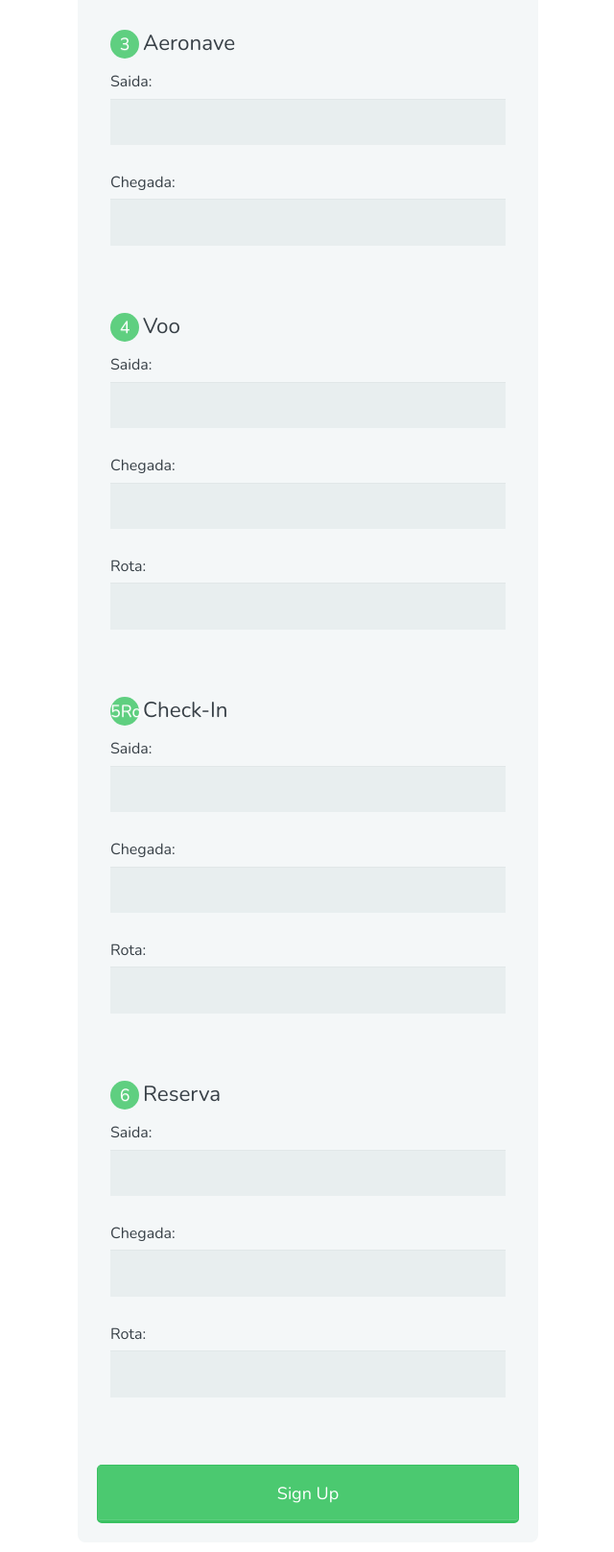
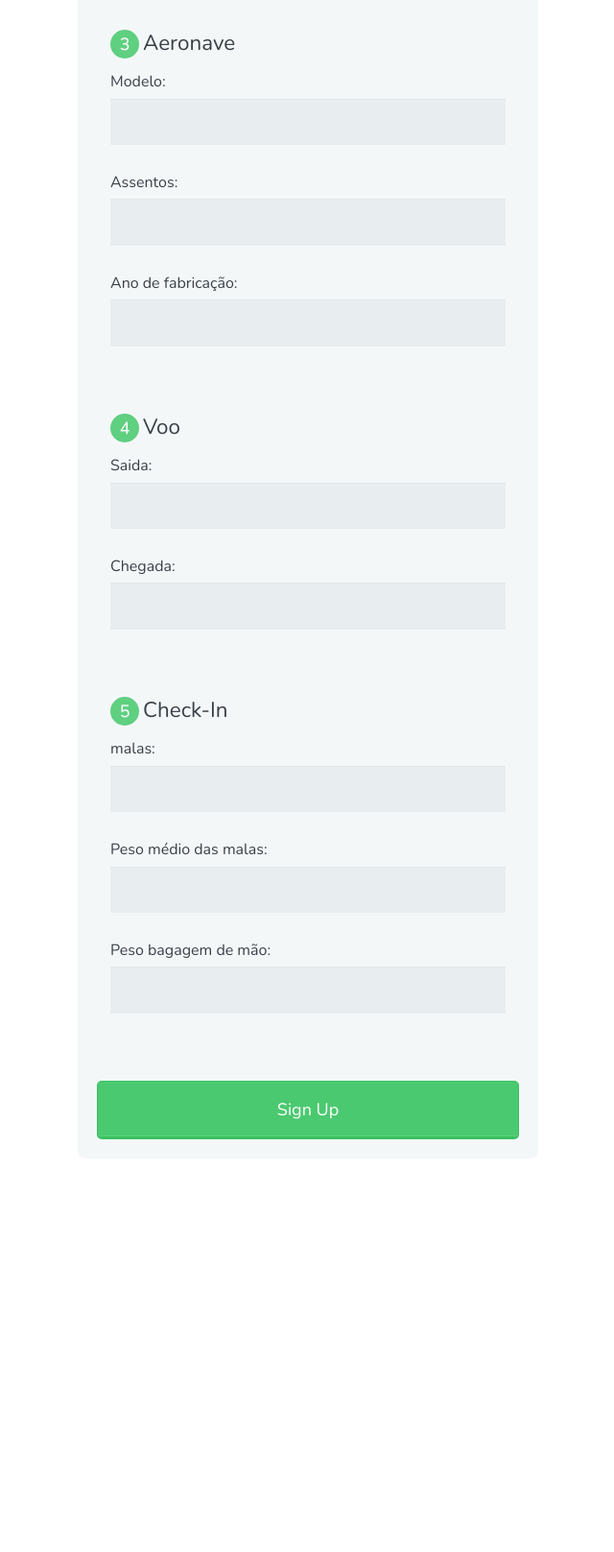
Before and after one commit to RianLandim/TDE-02-POO-PHP, a PHP site: page / in a window 1280 px wide. Shown: the part 856-2473 px from the top of the page at 96% size, without its empty margins (319-959 px from the left). After the commit the page ends 2043 px from the top, so only its background shows below. Run offline with PHP 8.4, Linux system fonts and the light colour scheme; data that the repository does not hold is empty; some libraries are stand-ins or nearby versions.

Commit message:
unified all classes in main archive

```diff
--- a/index.php
+++ b/index.php
@@ -30,6 +30,40 @@
 
     $tripulacaoDao = new TripulacaoDAO();
     $tripulacaoDao->create($tripulacao);
+  }
+
+  $modelo = $_POST['modelo'];
+  $assentos = $_POST['assentos'];
+  $ano_de_fabricacao = $_POST['ano_de_fabricacao'];
+
+  if($modelo) {
+    $aeronave = new Aeronave($modelo, $ano_de_fabricacao, intval($assentos), '');
+
+    $aeronaveDao = new AeronaveDAO();
+    $aeronaveDao->create($aeronave);
+  }
+
+  $saida = $_POST['saida'];
+  $chegada = $_POST['chegada'];
+
+  if($saida) {
+    $voo = new Voo($saida, $chegada, 1, 1, 1);
+
+    $vooDao =  new VooDAO();
+    $vooDao->create($voo);
+  }
+
+  $malas = $_POST['malas'];
+  $peso_das_malas = $_POST['peso_das_malas'];
+  $peso_bagagem_de_mao = $_POST['$peso_bagagem_de_mao'];
+
+
+
+  if($malas) {
+    $checkin = new Checkin(intval($malas),doubleval($peso_das_malas), doubleval($peso_bagagem_de_mao), 1);
+
+    $checkinDao = new CheckinDAO();
+    $checkinDao->create($checkin);
   }
 
 ?>
@@ -75,50 +109,38 @@
 
       <fieldset>
         <legend><span class="number">3</span>Aeronave</legend>
-        <label for="name">Saida:</label>
-        <input type="text" id="name" name="saida" />
+        <label for="name">Modelo:</label>
+        <input type="text" id="modelo" name="modelo" />
 
-        <label for="mail">Chegada:</label>
-        <input type="email" id="mail" name="chegada" />
+        <label for="assentos">Assentos:</label>
+        <input type="text" id="assentos" name="assentos" />
+
+        <label for="ano_de_fabricacao">Ano de fabricação:</label>
+        <input type="text" id="ano_de_fabricacao" name="ano_de_fabricacao" />
 
       </fieldset>
 
       <fieldset>
         <legend><span class="number">4</span>Voo</legend>
-        <label for="name">Saida:</label>
-        <input type="text" id="name" name="saida" />
+        <label for="saida">Saida:</label>
+        <input type="text" id="saida" name="saida" />
 
-        <label for="mail">Chegada:</label>
-        <input type="email" id="mail" name="chegada" />
+        <label for="chegada">Chegada:</label>
+        <input type="text" id="chegada" name="chegada" />
 
-        <label for="password">Rota:</label>
-        <input type="password" id="password" name="rota" />
       </fieldset>
 
       <fieldset>
-        <legend><span class="number">5RotasDao</span>Check-In</legend>
-        <label for="name">Saida:</label>
-        <input type="text" id="name" name="saida" />
+        <legend><span class="number">5</span>Check-In</legend>
+        <label for="malas">malas:</label>
+        <input type="text" id="malas" name="malas" />
 
-        <label for="mail">Chegada:</label>
-        <input type="email" id="mail" name="chegada" />
+        <label for="peso_das_malas">Peso médio das malas:</label>
+        <input type="text" id="peso_das_malas" name="peso_das_malas" />
 
-        <label for="password">Rota:</label>
-        <input type="password" id="password" name="rota" />
+        <label for="peso_bagagem_de_mao">Peso bagagem de mão:</label>
+        <input type="text" id="peso_bagagem_de_mao" name="peso_bagagem_de_mao" />
       </fieldset>
-
-      <fieldset>
-        <legend><span class="number">6</span>Reserva</legend>
-        <label for="name">Saida:</label>
-        <input type="text" id="name" name="saida" />
-
-        <label for="mail">Chegada:</label>
-        <input type="email" id="mail" name="chegada" />
-
-        <label for="password">Rota:</label>
-        <input type="password" id="password" name="rota" />
-      </fieldset>
-
       <button type="submit">Sign Up</button>
     </form>
   </body>
```
Also changed, not shown: Rotas.php (deleted, +0 -42 lines), entities/Checkin.php (+8 -6 lines).
